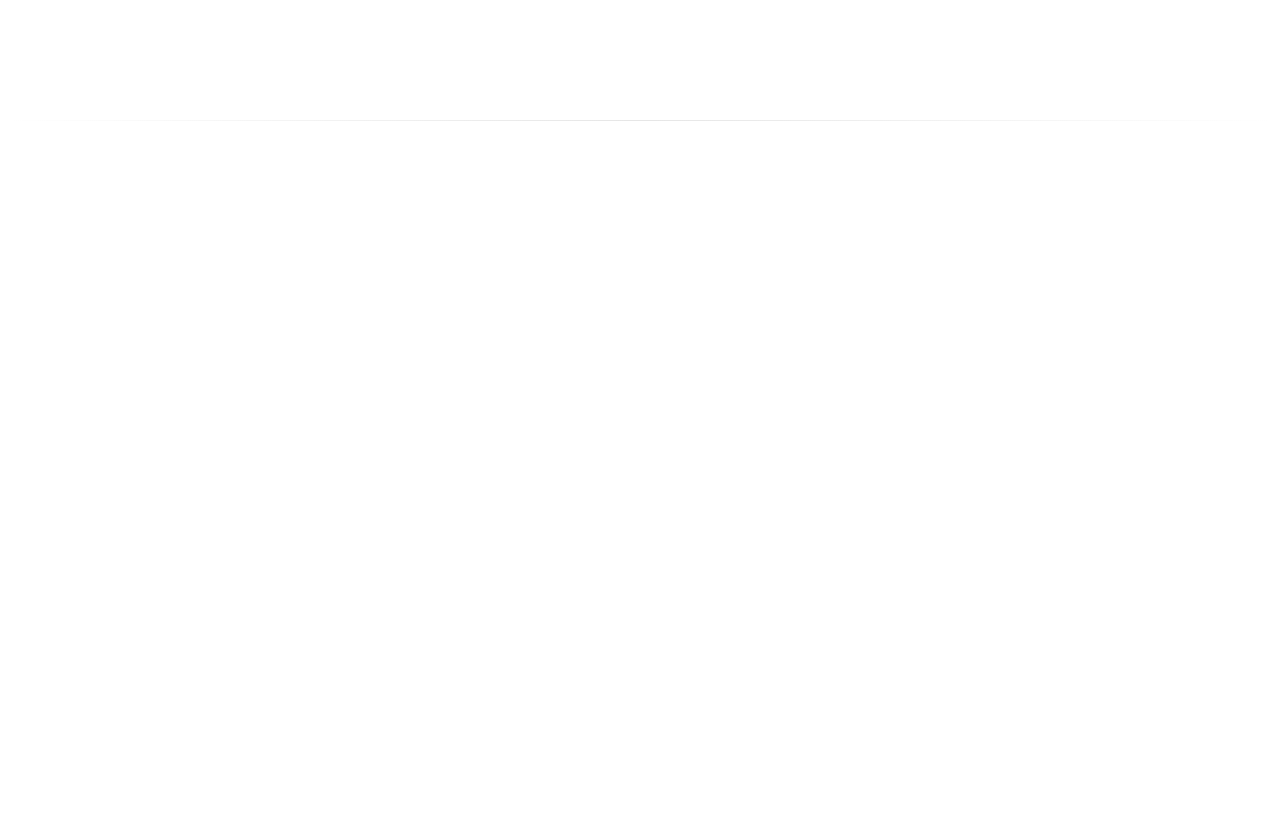
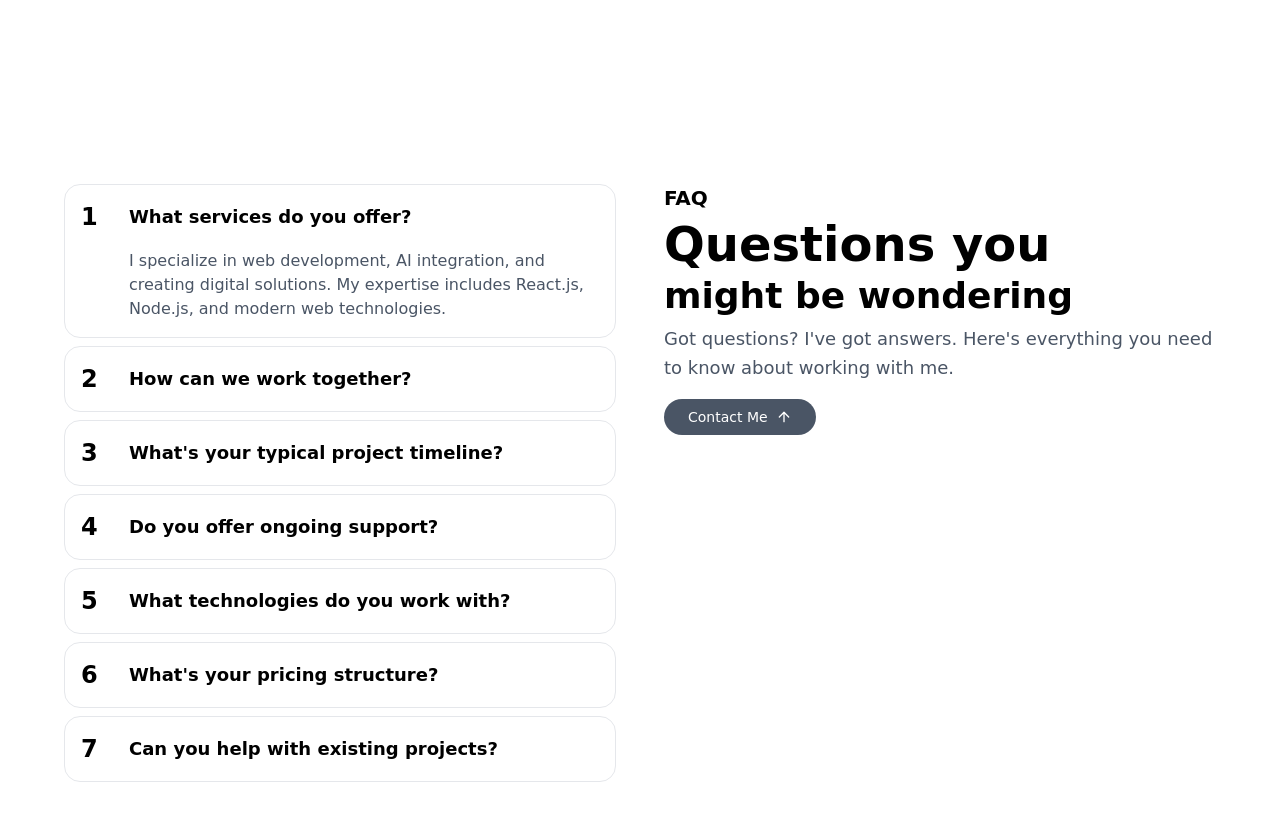
Before and after one commit to NEGO2522/Portfolio-one, a React (Vite) app: page / in a window 1280 px wide. Shown: the part 3482-4303 px from the top of the page. Before the commit the page ends 3715 px from the top, so only its background shows below. Built offline with nearby package versions, Linux system fonts and the light colour scheme.

Commit message:
Update the home page

```diff
--- a/src/Pages/Home.jsx
+++ b/src/Pages/Home.jsx
@@ -1,6 +1,6 @@
 import { useState, useEffect } from 'react';
 import { motion, AnimatePresence } from 'framer-motion';
-import { FiArrowRight, FiDownload, FiGithub, FiLinkedin, FiMail, FiPhone, FiMapPin, FiMessageCircle, FiX, FiAward, FiCode, FiGlobe, FiExternalLink, FiTwitter } from 'react-icons/fi';
+import { FiArrowRight, FiDownload, FiGithub, FiLinkedin, FiMail, FiPhone, FiMapPin, FiMessageCircle, FiX, FiAward, FiCode, FiGlobe, FiExternalLink, FiTwitter, FiArrowUp } from 'react-icons/fi';
 import { FaDiscord } from 'react-icons/fa';
 import profileImage from '../assets/img.jpg';
 import Testimonials from './Testimonials';
@@ -271,6 +271,107 @@ export default function Home() {
         <Testimonials />
       </div>
 
+      {/* FAQ Section */}
+      <section id="faq" className="py-20 px-4 sm:px-6 lg:px-8 bg-white">
+        <div className="max-w-6xl mx-auto">
+          <div className="grid grid-cols-1 lg:grid-cols-2 gap-12 items-start">
+            {/* Left Side - Numbered FAQ Items */}
+            <div className="space-y-2">
+              {[
+                {
+                  question: "What services do you offer?",
+                  answer: "I specialize in web development, AI integration, and creating digital solutions. My expertise includes React.js, Node.js, and modern web technologies."
+                },
+                {
+                  question: "How can we work together?",
+                  answer: "I'm open to freelance projects, collaborations, and full-time opportunities. Feel free to reach out through the contact form or email."
+                },
+                {
+                  question: "What's your typical project timeline?",
+                  answer: "Project timelines vary based on complexity. Most web applications take 2-8 weeks, while simpler projects can be completed in 1-2 weeks."
+                },
+                {
+                  question: "Do you offer ongoing support?",
+                  answer: "Yes, I provide post-launch support and maintenance services to ensure your project continues to run smoothly."
+                },
+                {
+                  question: "What technologies do you work with?",
+                  answer: "I work with React, Next.js, Node.js, Python, and various AI/ML tools. I'm always learning new technologies to stay current."
+                },
+                {
+                  question: "What's your pricing structure?",
+                  answer: "Pricing varies based on project scope and complexity. I offer competitive rates and can provide detailed quotes after understanding your requirements."
+                },
+                {
+                  question: "Can you help with existing projects?",
+                  answer: "Absolutely! I can help with debugging, feature additions, performance optimization, and complete overhauls of existing applications."
+                }
+              ].map((faq, index) => (
+                <motion.div
+                  key={index}
+                  className="border border-gray-200 rounded-2xl overflow-hidden"
+                  initial={{ opacity: 0, x: -20 }}
+                  whileInView={{ opacity: 1, x: 0 }}
+                  viewport={{ once: true }}
+                  transition={{ duration: 0.5, delay: index * 0.1 }}
+                >
+                  <button
+                    onClick={() => {
+                      const allItems = document.querySelectorAll('.faq-answer');
+                      const currentAnswer = document.getElementById(`faq-answer-${index}`);
+
+                      // Close all other items
+                      allItems.forEach(item => {
+                        if (item !== currentAnswer) {
+                          item.classList.add('hidden');
+                        }
+                      });
+
+                      // Toggle current item
+                      currentAnswer.classList.toggle('hidden');
+                    }}
+                    className="w-full flex items-center gap-4 p-4 text-left hover:bg-gray-50 transition-colors"
+                  >
+                    <span className="text-2xl font-bold text-black w-8">{index + 1}</span>
+                    <h3 className="text-lg font-semibold text-black">{faq.question}</h3>
+                  </button>
+                  <div id={`faq-answer-${index}`} className={`faq-answer ${index === 0 ? '' : 'hidden'} px-4 pb-4 pl-16`}>
+                    <p className="text-gray-600">{faq.answer}</p>
+                  </div>
+                </motion.div>
+              ))}
+            </div>
+
+            {/* Right Side - Styled Text */}
+            <motion.div
+              className="space-y-8"
+              initial={{ opacity: 0, y: 20 }}
+              whileInView={{ opacity: 1, y: 0 }}
+              viewport={{ once: true }}
+              transition={{ duration: 0.8 }}
+            >
+              <div>
+                <h2 className="text-xl font-black text-black mb-2">FAQ</h2>
+                <h3 className="text-4xl md:text-5xl font-bold text-black mb-2">Questions you</h3>
+                <h3 className="text-3xl md:text-4xl font-semibold text-black mb-2">might be wondering</h3>
+
+                <p className="text-lg text-gray-600 leading-relaxed mb-4">
+                  Got questions? I've got answers. Here's everything you need to know about working with me.
+                </p>
+
+                <a
+                  href="#contact"
+                  className="inline-flex items-center gap-2 px-6 py-2 bg-gray-600 text-white font-medium rounded-full hover:bg-gray-700 transition-all duration-300 text-sm"
+                >
+                  Contact Me
+                  <FiArrowUp className="w-4 h-4" />
+                </a>
+              </div>
+            </motion.div>
+          </div>
+        </div>
+      </section>
+
       {/* Divider */}
       <div className="w-full h-px bg-gradient-to-r from-transparent via-black/10 to-transparent my-4"></div>
 
```
